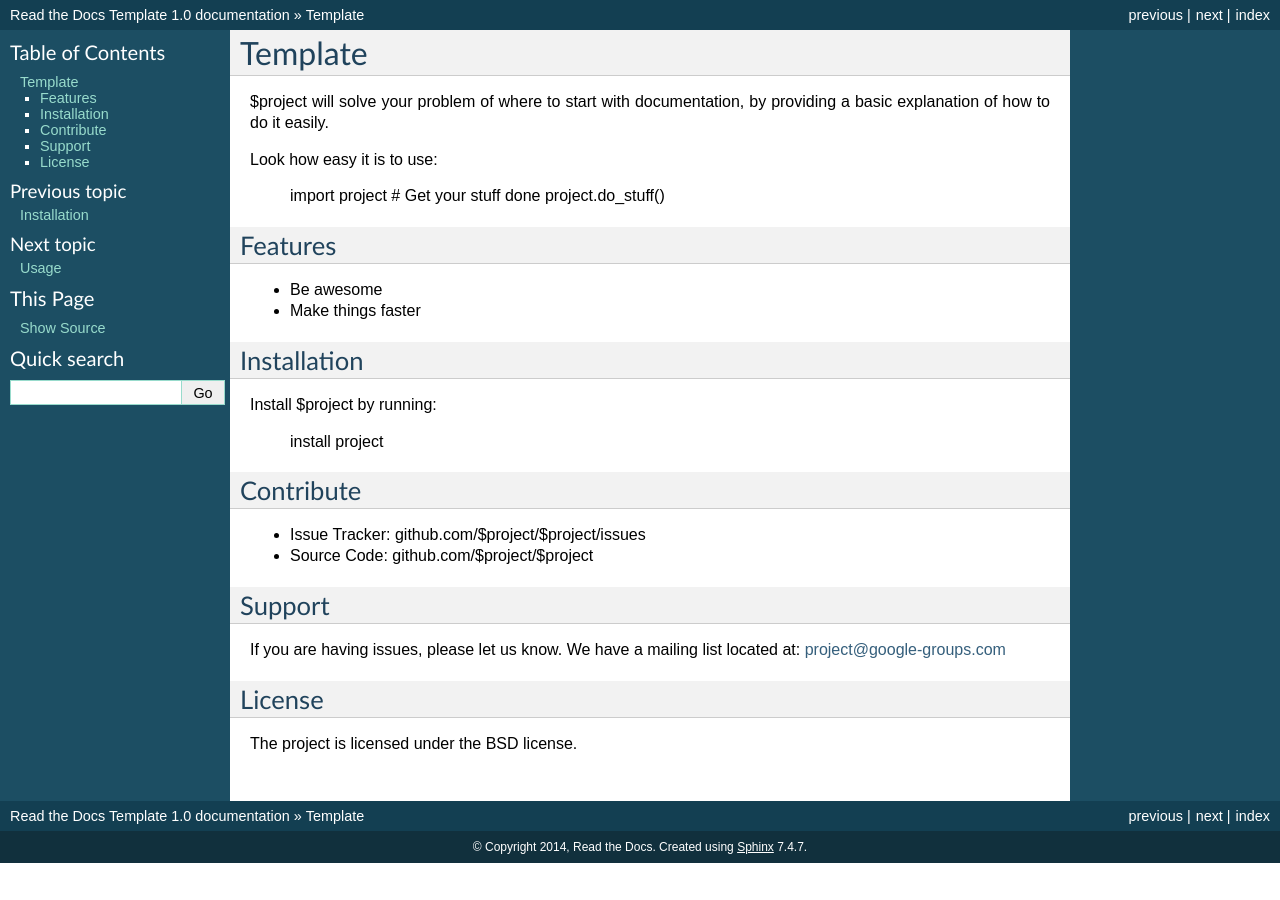
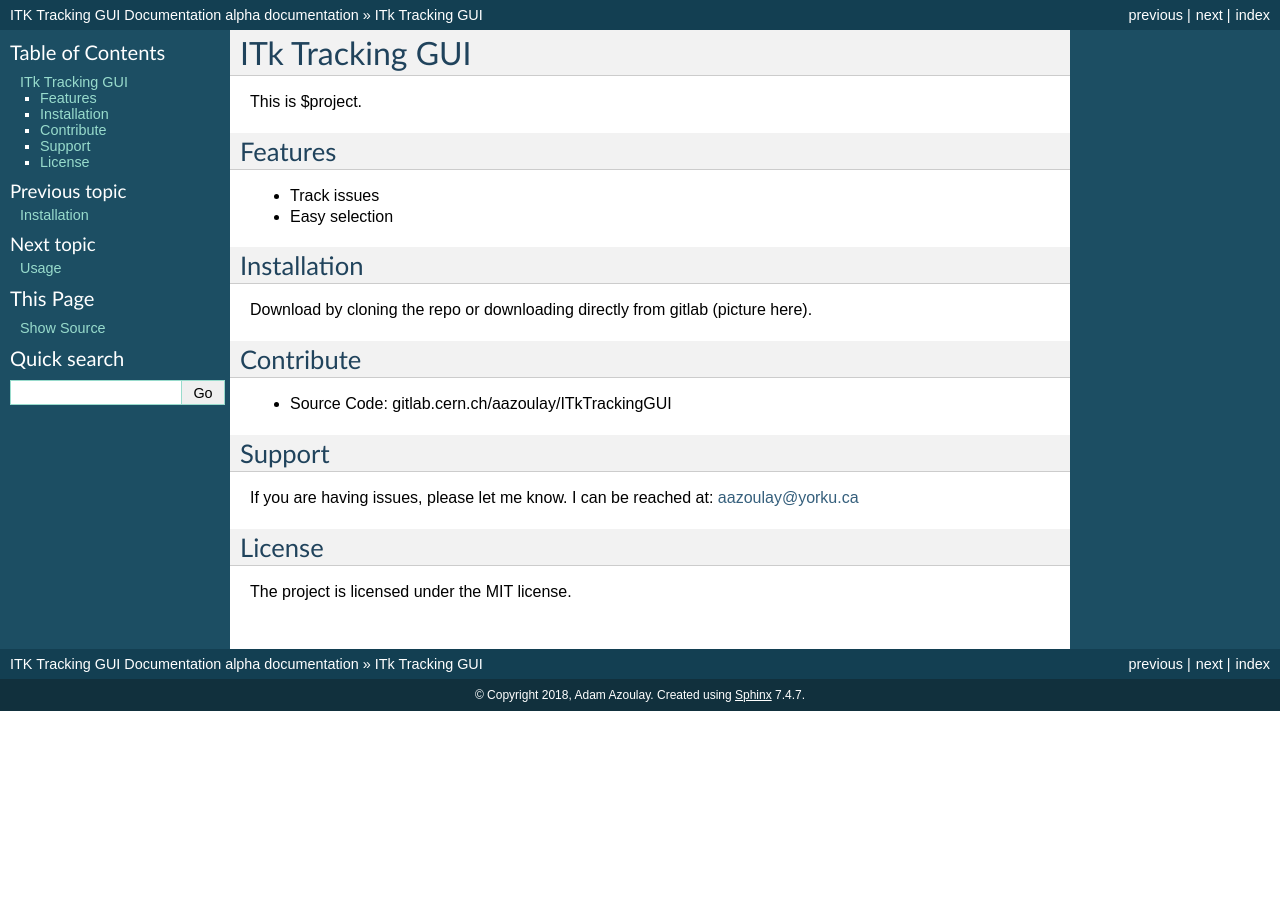
Before and after one commit to adamazoulay/ITkTrackingGUIDocs, a Sphinx documentation site: the page built from docs/readme.rst, in a window 1280 px wide. Built offline with Sphinx 7.4.7, drawn with Linux system fonts in a browser that asks for light colours.

Commit message:
Updated template to match project

```diff
--- a/AUTHORS.rst
+++ b/AUTHORS.rst
@@ -1,5 +1,4 @@
 Authors
 -------
 
-* Eric (New contributor)
-* Anthony
+* Adam Azoulay
--- a/README.rst
+++ b/README.rst
@@ -1,41 +1,31 @@
-Template
+ITk Tracking GUI
 ========
 
-$project will solve your problem of where to start with documentation,
-by providing a basic explanation of how to do it easily.
-
-Look how easy it is to use:
-
-    import project
-    # Get your stuff done
-    project.do_stuff()
+This is $project.
 
 Features
 --------
 
-- Be awesome
-- Make things faster
+- Track issues
+- Easy selection
 
 Installation
 ------------
 
-Install $project by running:
-
-    install project
+Download by cloning the repo or downloading directly from gitlab (picture here).
 
 Contribute
 ----------
 
-- Issue Tracker: github.com/$project/$project/issues
-- Source Code: github.com/$project/$project
+- Source Code: gitlab.cern.ch/aazoulay/ITkTrackingGUI
 
 Support
 -------
 
-If you are having issues, please let us know.
-We have a mailing list located at: project@google-groups.com
+If you are having issues, please let me know.
+I can be reached at: aazoulay@yorku.ca
 
 License
 -------
 
-The project is licensed under the BSD license.
+The project is licensed under the MIT license.
--- a/docs/conf.py
+++ b/docs/conf.py
@@ -43,17 +43,17 @@
 master_doc = 'index'
 
 # General information about the project.
-project = u'Read the Docs Template'
-copyright = u'2014, Read the Docs'
+project = u'ITK Tracking GUI Documentation'
+copyright = u'2018, Adam Azoulay'
 
 # The version info for the project you're documenting, acts as replacement for
 # |version| and |release|, also used in various other places throughout the
 # built documents.
 #
 # The short X.Y version.
-version = '1.0'
+version = '0.1'
 # The full version, including alpha/beta/rc tags.
-release = '1.0'
+release = 'alpha'
 
 # The language for content autogenerated by Sphinx. Refer to documentation
 # for a list of supported languages.
@@ -176,7 +176,7 @@
 #html_file_suffix = None
 
 # Output file base name for HTML help builder.
-htmlhelp_basename = 'ReadtheDocsTemplatedoc'
+htmlhelp_basename = 'ITkTrackingGUIDocs'
 
 
 # -- Options for LaTeX output ---------------------------------------------
@@ -196,8 +196,8 @@
 # (source start file, target name, title,
 #  author, documentclass [howto, manual, or own class]).
 latex_documents = [
-  ('index', 'ReadtheDocsTemplate.tex', u'Read the Docs Template Documentation',
-   u'Read the Docs', 'manual'),
+  ('index', 'ITkTrackingGUI.tex', u'ITk Tracking GUI Documentation',
+   u'Adam Azoulay', 'manual'),
 ]
 
 # The name of an image file (relative to this directory) to place at the top of
@@ -226,8 +226,8 @@
 # One entry per manual page. List of tuples
 # (source start file, name, description, authors, manual section).
 man_pages = [
-    ('index', 'readthedocstemplate', u'Read the Docs Template Documentation',
-     [u'Read the Docs'], 1)
+    ('index', 'itktrackinggui', u'ITk Tracking GUI Documentation',
+     [u'Adam Azoulay'], 1)
 ]
 
 # If true, show URL addresses after external links.
@@ -240,8 +240,8 @@
 # (source start file, target name, title, author,
 #  dir menu entry, description, category)
 texinfo_documents = [
-  ('index', 'ReadtheDocsTemplate', u'Read the Docs Template Documentation',
-   u'Read the Docs', 'ReadtheDocsTemplate', 'One line description of project.',
+  ('index', 'ITkTrackingGUI', u'ITk Tracking GUI Documentation',
+   u'Adam Azoulay', 'ITkTrackingGUI', 'For the tracking of issues during ITk module production.',
    'Miscellaneous'),
 ]
 
--- a/docs/installation.rst
+++ b/docs/installation.rst
@@ -2,6 +2,4 @@
 Installation
 ============
 
-Install the package with pip::
-
-    $ pip install read-the-docs-template
+Clone the repo or download directly::
--- a/docs/usage.rst
+++ b/docs/usage.rst
@@ -2,6 +2,6 @@
 Usage
 ========
 
-To use this template, simply update it::
+To run, inside root use::
 
-	import read-the-docs-template
+	python3 main.py
```
Also changed, not shown: LICENSE.md (added).
